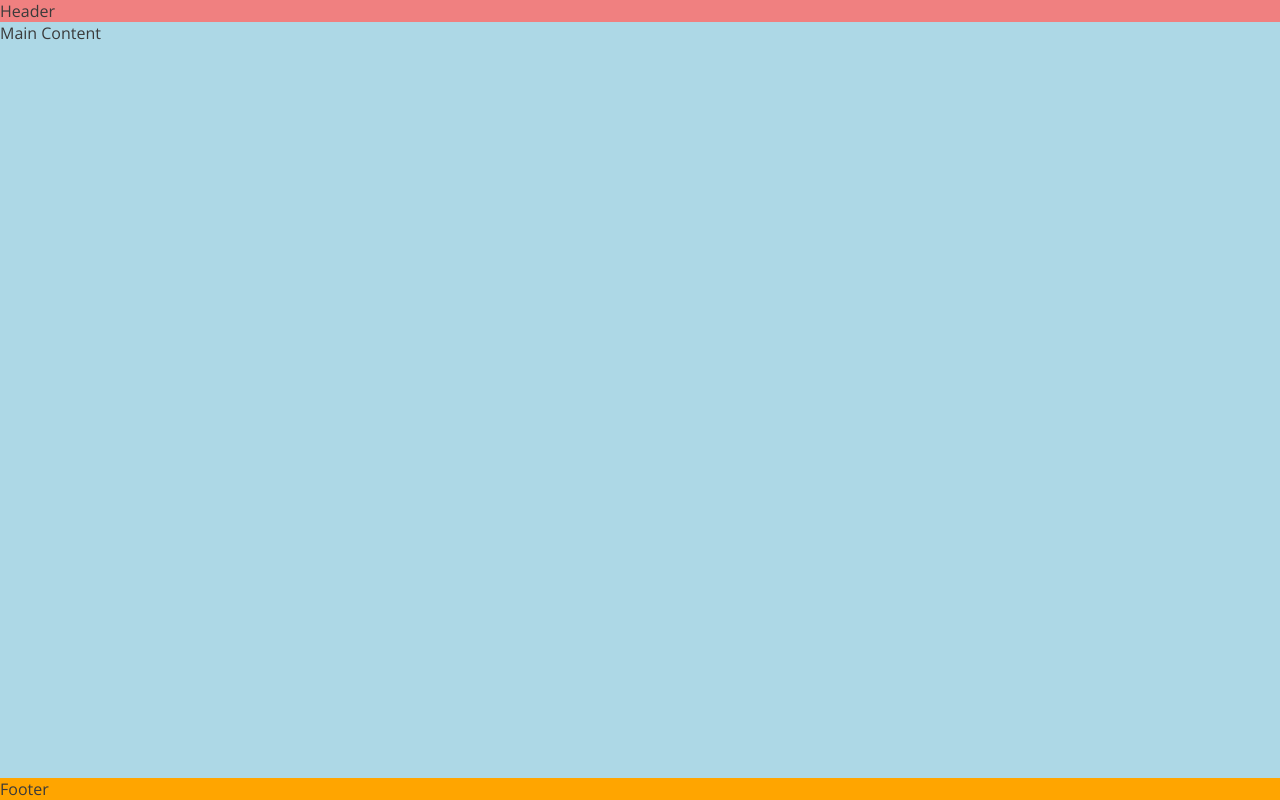
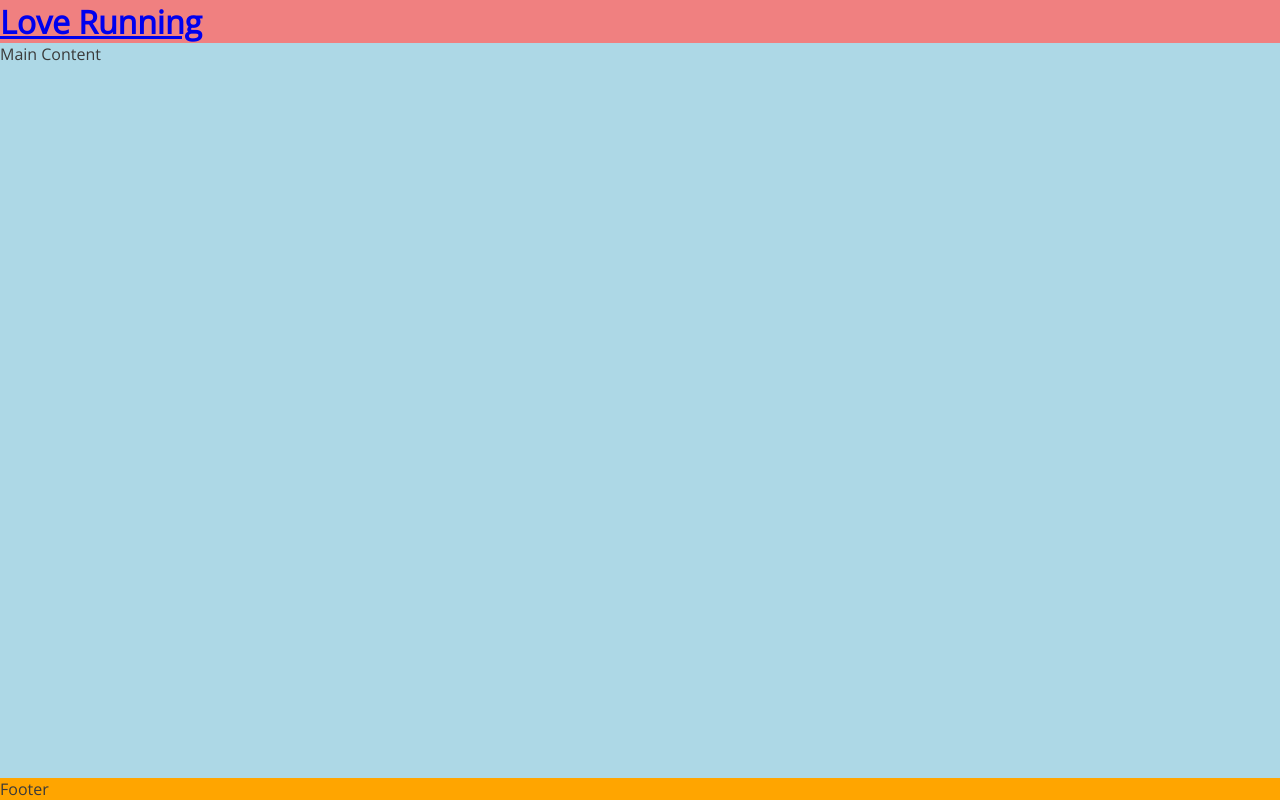
Before and after one commit to Mawadda-Kadi/-love-running-project, a plain HTML site: page index.html in a window 1280 px wide. Drawn offline with nearby package versions, Linux system fonts and the light colour scheme; a web font is replaced by a local one.

Commit message:
feat: add logo to index.html

```diff
--- a/index.html
+++ b/index.html
@@ -22,7 +22,11 @@
 </head>
 <body>
     <!--Header-->
-    <header>Header</header>
+    <header>
+        <a href="index.html">
+            <h1 id="logo">Love Running</h1>
+        </a>
+    </header>
 
     <!--Main Content-->
     <main>Main Content</main>
```
